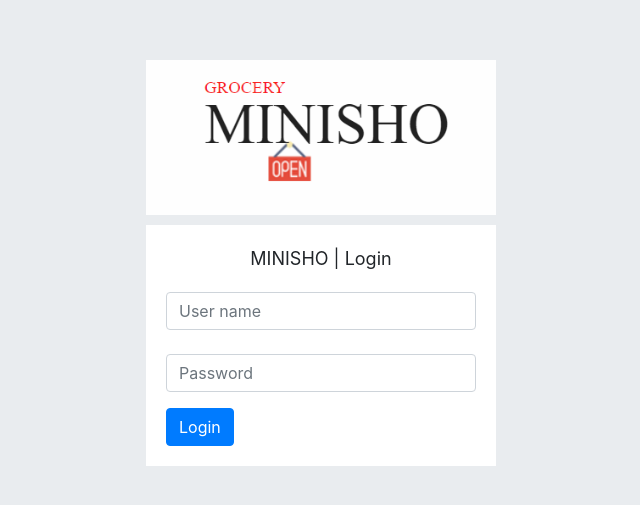
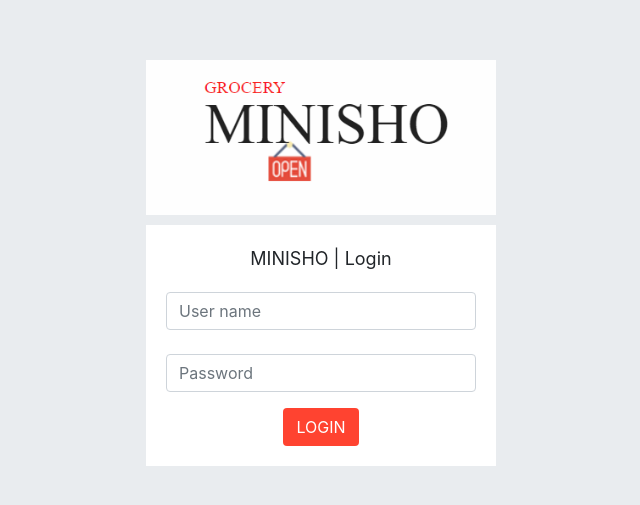
Before and after one commit to 5TechG-IT/5tg_college_inventory, a React (Create React App) app: page /login in a window 1280 px wide. Shown: the part 137-642 px from the top of the page, without its empty margins (319-959 px from the left). Built offline with nearby package versions, Linux system fonts and the light colour scheme.

Commit message:
ADDED LOGIN PAGE

```diff
--- a/src/components/auth/Login.js
+++ b/src/components/auth/Login.js
@@ -58,13 +58,14 @@ const Login = () => {
                         />
                     </div>
                     <div class="flex my_css">
-                        <div class="">
+                        <div class="m-auto">
                             <button
                                 type="submit"
-                                class="btn btn-primary"
+                                className="btn btn-block text-white text-center"
+                                style={{ backgroundColor: "#ff4330" }}
                                 onClick={setLogin}
                             >
-                                Login
+                                LOGIN
                             </button>
                         </div>
                     </div>
```
